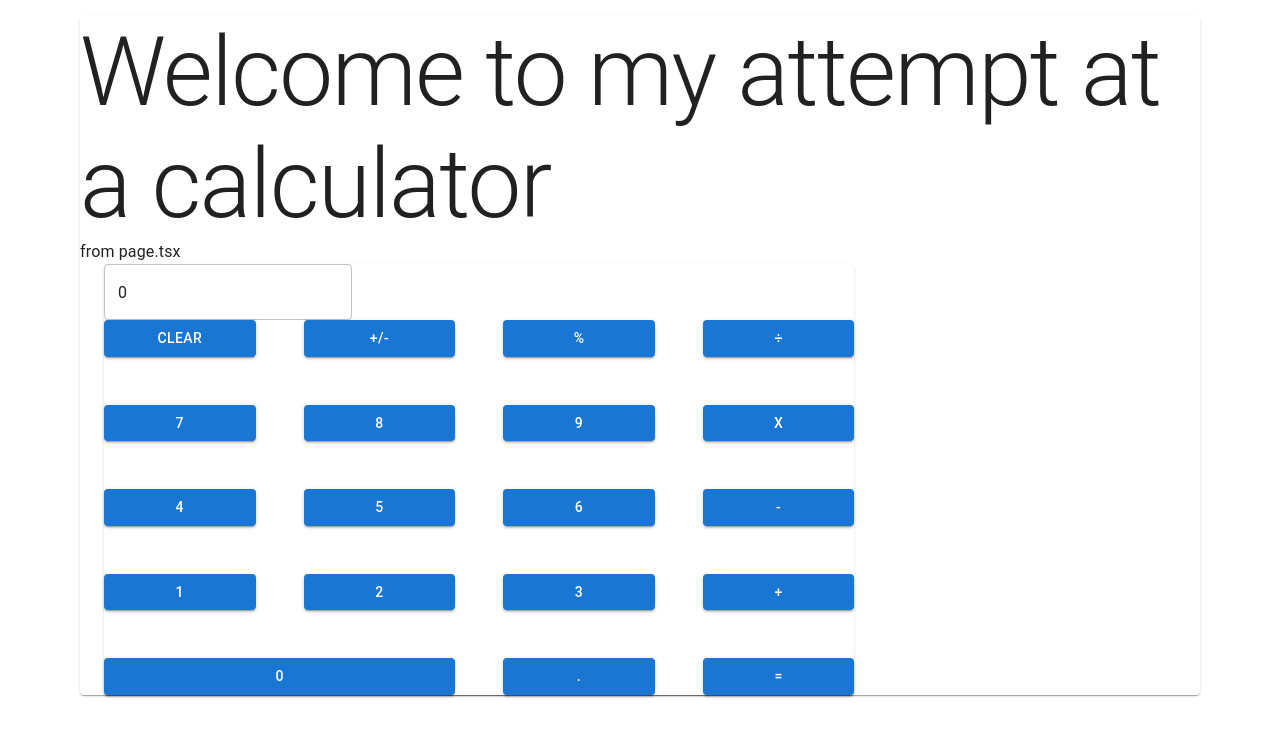
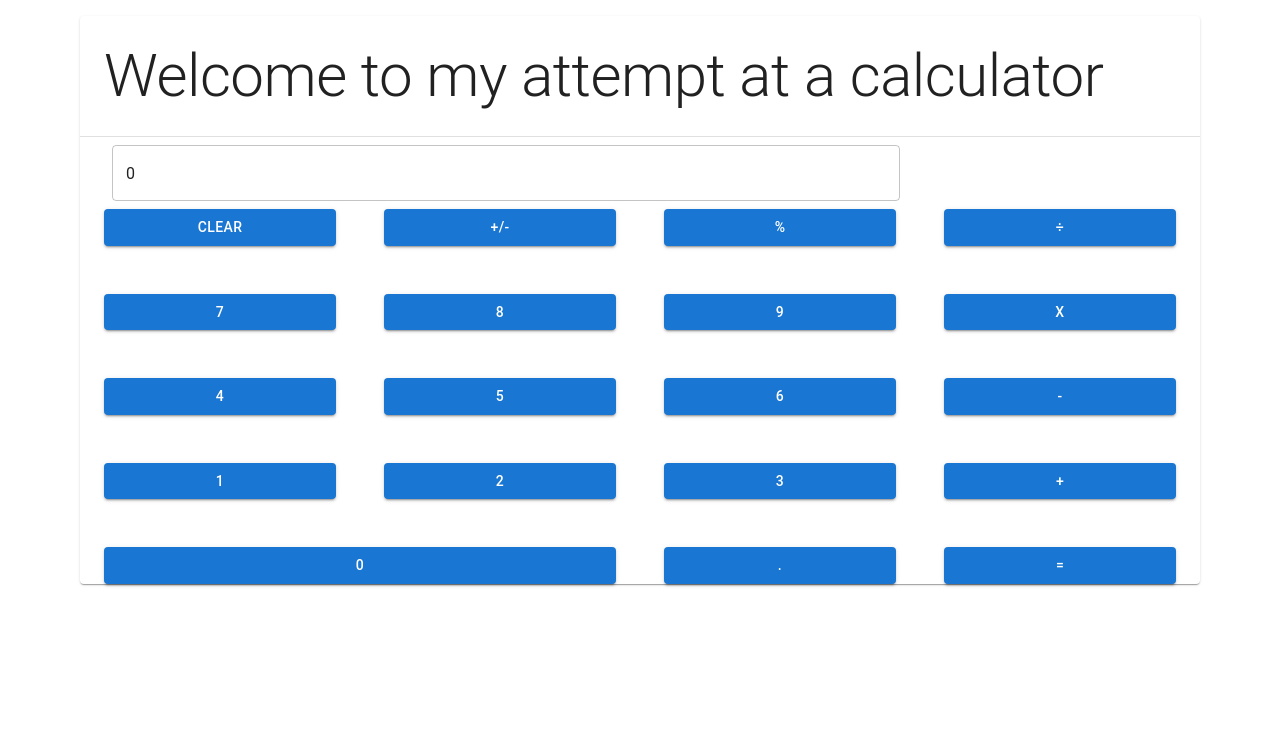
Before and after one commit to lorenzosama/calculator, a Next.js app: page /calculator in a window 1280 px wide. Shown: the top 736 px of the page. Built offline with nearby package versions, Linux system fonts and the light colour scheme.

Commit message:
Fixed some bugs and organized components/layouts/etc

```diff
--- a/src/app/calculator/components/CalcFrame.tsx
+++ b/src/app/calculator/components/CalcFrame.tsx
@@ -49,20 +49,6 @@ export default function CalcFrame() {
         savedValue?: number
         hasEqualBeenPushed: boolean
         currentOperation?: MathOperations
-        //We could store history or something but let's keep it simple
-        /*
-        Ok I'm going to have to add a few things
-        1. savedValue
-        2. register2
-        3. currentOperation
-
-        Register1 is where we'll save the values once we have more complicated calculations
-        currentOperation will tell me what kind of math to do
-
-        Anytime a math key is used we
-        1. If no currentOperation: move what is in the display into savedValue
-        2. If operation: perform that operation on savedValue and display and store in savedValue
-        */
     };
 
     const defaultCalcState: CalcState = {
@@ -73,10 +59,11 @@ export default function CalcFrame() {
 
 
     function reducer(calcState: CalcState, action: CalcAction): CalcState {
+        const displayAsNum = parseFloat(calcState.displayValue);
         switch (action.type) {
             case DispatchTypes.Num:
                 let newValString;
-                if (calcState.hasEqualBeenPushed) {
+                if (calcState.hasEqualBeenPushed || calcState.displayValue == '0') {
                     newValString = action.payload
                     return ({
                         ...calcState,
@@ -99,7 +86,6 @@ export default function CalcFrame() {
             case DispatchTypes.Clear:
                 return (defaultCalcState);
             case DispatchTypes.Math:
-                const displayAsNum = parseFloat(calcState.displayValue);
                 switch (action.payload) { //MathOperations types
                     case MathOperations.Inv:
                         const toInvert = parseFloat(calcState.displayValue) * -1;
@@ -111,7 +97,8 @@ export default function CalcFrame() {
                         return ({
                             ...calcState,
                             savedValue: displayAsNum,
-                            currentOperation: MathOperations.Add
+                            currentOperation: MathOperations.Add,
+                            displayValue: '0'
                         });
                     case MathOperations.Sub:
                         return ({
@@ -154,6 +141,12 @@ export default function CalcFrame() {
 
 
                 }
+            case DispatchTypes.Percent:
+                const shiftenDisplayNum = displayAsNum * .01;
+                return ({
+                    ...calcState,
+                    displayValue: shiftenDisplayNum.toString()
+                });
             default:
                 return calcState;
         }
@@ -172,7 +165,6 @@ export default function CalcFrame() {
 
     return (
         <Container>
-            <Paper elevation={1} sx={{ width: .70 }}>
             <TextField
                 id=""
                 label=""
@@ -182,6 +174,7 @@ export default function CalcFrame() {
                         readOnly: true
                     },
                 }}
+                sx={{ p: 1, minWidth: .75 }}
 
             />
             <Grid container spacing={6} columns={4}>
@@ -302,7 +295,6 @@ export default function CalcFrame() {
                     />
                 </Grid>
             </Grid>
-            </Paper >
         </Container >
     );
 
--- a/src/app/calculator/components/MathButton.tsx
+++ b/src/app/calculator/components/MathButton.tsx
@@ -1,6 +1,5 @@
 import { Button } from "@mui/material";
 
-//todo: Make this  more defined. We're going to need to make hooks/functions based off this stuff
 interface mathButtonProps {
     display: string
     action?: () => void
--- a/src/app/calculator/layout.tsx
+++ b/src/app/calculator/layout.tsx
@@ -15,15 +15,9 @@ export default function CalculatorLayout({ children }: Readonly<{ children: Reac
     return (
         <Container>
             <CssBaseline />
-
             <Paper sx={{ m: 2 }}>
-                <Typography variant="h1">Welcome to my attempt at a calculator</Typography>
                 <div> {children}</div>
-
-                <CalcFrame />
             </Paper>
-
-
         </Container>
     );
 }
--- a/src/app/calculator/page.tsx
+++ b/src/app/calculator/page.tsx
@@ -1,11 +1,24 @@
-import { Paper } from "@mui/material";
+import { Box, Divider, Paper, Typography } from "@mui/material";
+import Grid from "@mui/material/Grid2"
+import CalcFrame from "./components/CalcFrame";
 
-
+/*
+In creality this is more complicated than it should be. But I make this a page with a component that can
+be reused.
+*/
 export default function CalcPage() {
     return (
-
-
-        <div>from page.tsx</div>
+        <Box >
+            <Grid container >
+                <Grid size={12}>
+                    <Typography sx={{ margin: 3 }} variant="h2">Welcome to my attempt at a calculator</Typography>
+                    <Divider />
+                </Grid>
+                <Grid size={12}>
+                    <CalcFrame />
+                </Grid>
+            </Grid>
+        </Box>
 
     );
 }
```
Lines whose indentation alone changed are shown as unchanged.
